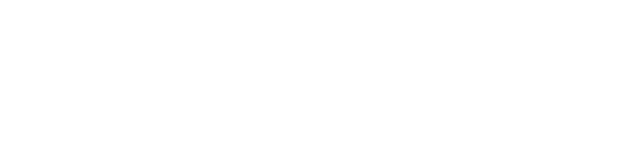
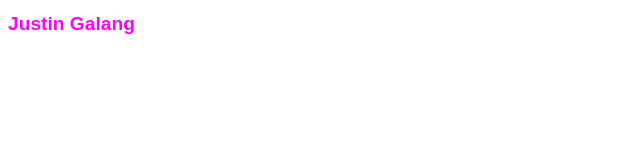
Before and after one commit to JstnGlng/kodego-lab-exercise, a plain HTML site: page index.html in a window 1280 px wide. Shown: the whole page, without its empty margins (0-640 px from the left). Drawn offline with Linux system fonts and the light colour scheme.

Commit message:
first commit

```diff
--- a/index.html
+++ b/index.html
@@ -3,7 +3,18 @@
   <head>
     <meta charset="UTF-8" />
     <meta name="viewport" content="width=device-width, initial-scale=1.0" />
-    <title>Document</title>
+    <title>My first Activity</title>
   </head>
-  <body></body>
+  <body>
+    <h1
+      style="
+        color: magenta;
+        font-size: larger;
+        font-family: Arial, Helvetica, sans-serif;
+      "
+    >
+      Justin Galang
+    </h1>
+    <p></p>
+  </body>
 </html>
```
Also changed, not shown: Yeah.jpg (added).
